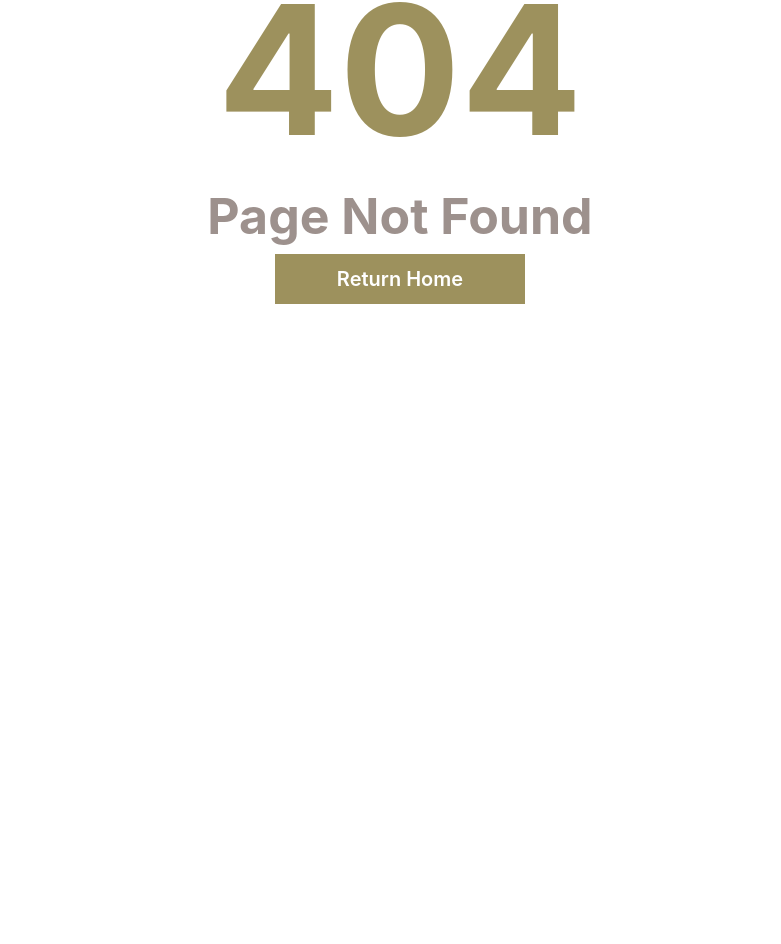
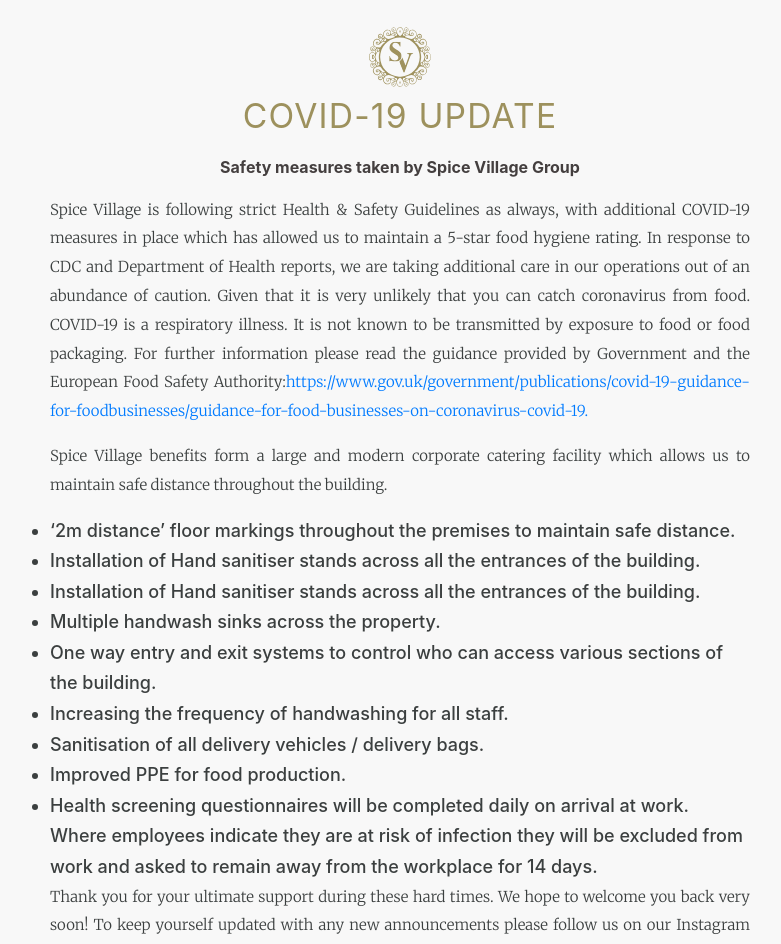
Before and after one commit to UsmanQasim/Sv1, a React (Create React App) app: page /covid in a window 1280 px wide. Before the commit this address led to /notfound. Shown: the part 203-1147 px from the top of the page, without its empty margins (240-1021 px from the left). Before the commit the page ends 800 px from the top, so only its background shows below. Built offline with nearby package versions, Linux system fonts and the light colour scheme; a web font is replaced by a local one.

Commit message:
Compression babby

```diff
--- a/src/components/footer/Footer.js
+++ b/src/components/footer/Footer.js
@@ -15,10 +15,10 @@
           <hr />
         </Container>
         <Container className={styles.container}>
-          <Link to="#" className={styles.links}>
+          <Link to="/covid" className={styles.links}>
             Terms and Conditions
           </Link>
-          <Link to="#" className={styles.links}>
+          <Link to="/covid" className={styles.links}>
             {" "}
             Covid-19 Updates
           </Link>
--- a/src/components/routehandler/RouteHandler.js
+++ b/src/components/routehandler/RouteHandler.js
@@ -11,6 +11,7 @@
 import Gallery from "../../pages/Gallery";
 import Contact from "../../pages/Contact";
 import LastMinuteOffers from "../../pages/LastMinuteOffers";
+import Covid from "../../pages/Covid";
 import pageNotFound from "../../pages/PageNotFound";
 import Footer from "../footer/Footer";
 
@@ -27,6 +28,7 @@
               <Route path="/about" component={About} exact />
               <Route path="/gallery" component={Gallery} exact />
               <Route path="/contact" component={Contact} exact />
+              <Route path="/covid" component={Covid} exact />
               <Route
                 path="/lastminuteoffers"
                 component={LastMinuteOffers}
--- a/src/pages/Covid.js
+++ b/src/pages/Covid.js
@@ -1,10 +1,78 @@
 import React from "react";
+import style from "./Main.module.css";
+import logo from "../sv-logo.svg";
 
 const Covid = () => {
   return (
-    <div>
-      <h1>hello</h1>
-    </div>
+    <>
+      <div className={style.section_3}>
+        <img src={logo} alt="little" className={style.imgstory} />
+        <p className={style.title_story}>COVID-19 UPDATE</p>
+        <p>
+          <b>Safety measures taken by Spice Village Group</b>
+        </p>
+        <div className={style.paragraph} style={{ maxWidth: "700px" }}>
+          <p>
+            Spice Village is following strict Health & Safety Guidelines as
+            always, with additional COVID-19 measures in place which has allowed
+            us to maintain a 5-star food hygiene rating. In response to CDC and
+            Department of Health reports, we are taking additional care in our
+            operations out of an abundance of caution. Given that it is very
+            unlikely that you can catch coronavirus from food. COVID-19 is a
+            respiratory illness. It is not known to be transmitted by exposure
+            to food or food packaging. For further information please read the
+            guidance provided by Government and the European Food Safety
+            Authority:
+            <a
+              href="https://www.gov.uk/government/publications/covid-19-guidance-for-foodbusinesses/guidance-for-food-businesses-on-coronavirus-covid-19."
+              rel="noreferrer noopener"
+              target="_blank"
+            >
+              https://www.gov.uk/government/publications/covid-19-guidance-for-foodbusinesses/guidance-for-food-businesses-on-coronavirus-covid-19.
+            </a>
+          </p>
+          <p>
+            Spice Village benefits form a large and modern corporate catering
+            facility which allows us to maintain safe distance throughout the
+            building.
+          </p>
+          <ul>
+            <li>
+              ‘2m distance’ floor markings throughout the premises to maintain
+              safe distance.
+            </li>
+            <li>
+              Installation of Hand sanitiser stands across all the entrances of
+              the building.
+            </li>
+            <li>
+              Installation of Hand sanitiser stands across all the entrances of
+              the building.
+            </li>
+            <li>Multiple handwash sinks across the property.</li>
+            <li>
+              One way entry and exit systems to control who can access various
+              sections of the building.
+            </li>
+            <li>Increasing the frequency of handwashing for all staff.</li>
+            <li>Sanitisation of all delivery vehicles / delivery bags.</li>
+            <li> Improved PPE for food production.</li>
+            <li>
+              Health screening questionnaires will be completed daily on arrival
+              at work. Where employees indicate they are at risk of infection
+              they will be excluded from work and asked to remain away from the
+              workplace for 14 days.
+            </li>
+            <p>
+              Thank you for your ultimate support during these hard times. We
+              hope to welcome you back very soon! To keep yourself updated with
+              any new announcements please follow us on our Instagram
+              @spicevillageofficial and other social pages
+            </p>
+          </ul>
+        </div>
+      </div>
+    </>
   );
 };
 
```
